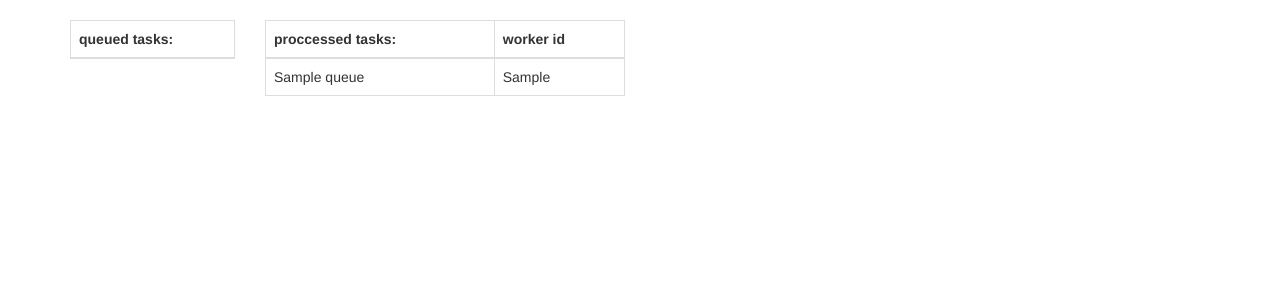
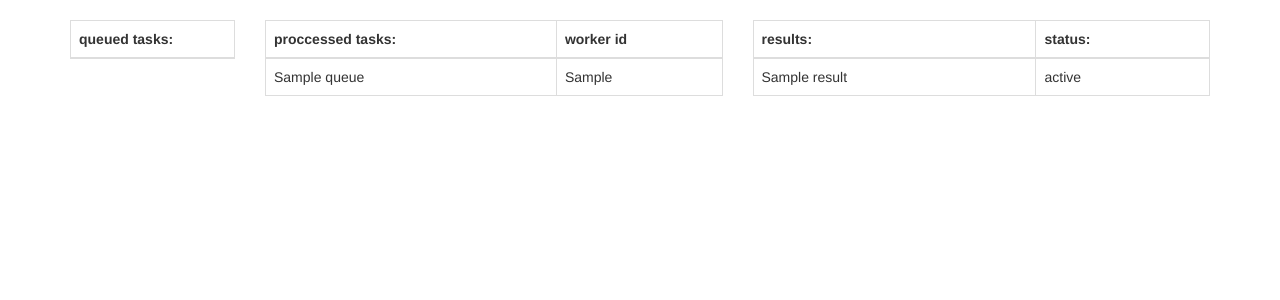
Before and after one commit to georgesock/task_runner, a Flask app: page / in a window 1280 px wide. Shown: the part 52-352 px from the top of the page. Run offline with Flask 2, Linux system fonts and the light colour scheme; tables that the repository leaves empty hold one stand-in row (values such as "Sample post"); lists and menus that the app fills with data are empty; some libraries are stand-ins or nearby versions.

Commit message:
add results

```diff
--- a/tasks.py
+++ b/tasks.py
@@ -24,6 +24,7 @@ def infinete_loop(self=None):
     while True:
         pass
 
+
 if __name__ == '__main__':
 
     app.tasks['l_sleep'].delay()
--- a/web_queue/models.py
+++ b/web_queue/models.py
@@ -25,7 +25,8 @@ class Results(Base):
     __tablename__ = 'results'
     id = Column(Integer, primary_key=True)
     name = Column(String(100), index=True)
-    status = Column(String(1000))
+    status = Column(String(10))
+    result = Column(String(1000))
 
 
 
@@ -33,7 +34,7 @@ class Results(Base):
 class DB(object):
 
     def __init__(self, db_uri):
-        self.engine = create_engine(db_uri)
+        self.engine = create_engine(db_uri, pool_size=20, max_overflow=0)
 
     def get_session(self):
         session_factory = sessionmaker(autocommit=False, autoflush=True, bind=self.engine)
--- a/web_queue/queue.py
+++ b/web_queue/queue.py
@@ -1,10 +1,11 @@
 import logging
 
-from web_queue.models import Queue, DB
+from web_queue.models import Queue, Results, DB
+from config import Config
 
 
 class TaskQueue(object):
-    def __init__(self, db_uri):
+    def __init__(self, db_uri=Config.SQLALCHEMY_DATABASE_URI):
         self.db = DB(db_uri)
         self.session = self.db.get_session()
         self._logger = logging.getLogger('TaskQueue Instance')
@@ -50,6 +51,7 @@ class TaskQueue(object):
             return task
 
     def delete(self, id):
+
         task = self.session.query(Queue).get(id)
         self.session.delete(task)
         self.session.flush()
@@ -61,8 +63,17 @@ class TaskQueue(object):
         self.session.commit()
 
 
-if __name__ == '__main__':
-    from config import Config
-    tq = TaskQueue(Config.SQLALCHEMY_DATABASE_URI)
-    r = tq.get_all()
-    print r
+class TaskResults(object):
+    def __init__(self, db_uri=Config.SQLALCHEMY_DATABASE_URI):
+        self.db = DB(db_uri)
+        self.session = self.db.get_session()
+        self._logger = logging.getLogger('TaskResults Instance')
+
+    def save_result(self, task_name, status, result=None):
+        result = Results(name=task_name, status=status, result=result)
+        self.session.add(result)
+        self.session.commit()
+
+    def get_all(self):
+        results = self.session.query(Results).all()
+        return results
--- a/web_queue/routes.py
+++ b/web_queue/routes.py
@@ -1,7 +1,7 @@
 from flask import render_template, request, abort, jsonify
 
 from web_queue import app
-from web_queue.queue import TaskQueue
+from web_queue.queue import TaskQueue, TaskResults
 from config import Config
 
 
@@ -11,9 +11,12 @@ def index():
     Main page of the web_queue application
     :return:
     """
-    task_queue = TaskQueue(Config.SQLALCHEMY_DATABASE_URI)
+    task_queue = TaskQueue()
+    task_results = TaskResults()
     tasks = task_queue.get_all()
-    return render_template('index.html', task_queue=tasks)
+    results = task_results.get_all()
+    data = dict(tasks=tasks, results=results)
+    return render_template('index.html', data=data)
 
 
 @app.route('/api/v1/tasks', methods=['GET'])
@@ -22,7 +25,7 @@ def get_tasks():
     Rest method, which gets all task from task_queue
     :return:
     """
-    task_queue = TaskQueue(Config.SQLALCHEMY_DATABASE_URI)
+    task_queue = TaskQueue()
     tasks = task_queue.get_all()
     tasks_names = list([(task.name, task.worker) for task in tasks])
     json_response = jsonify({"tasks": tasks_names})
--- a/web_queue/templates/index.html
+++ b/web_queue/templates/index.html
@@ -2,7 +2,7 @@
 <html lang="en">
 <head>
     <meta charset="UTF-8">
-    <meta http-equiv="refresh" content="10" >
+{#    <meta http-equiv="refresh" content="10" >#}
     <title>Web Queue of TaskRunner App</title>
     <link href="/static/css/bootstrap.min.css" rel="stylesheet" media="screen">
     <link href="/static/css/bootstrap-responsive.css" rel="stylesheet">
@@ -32,7 +32,7 @@
                 </tr>
                 </thead>
                 <tbody>
-                {% for task in task_queue %}
+                {% for task in data['tasks'] %}
                     <tr>
                         {% if not task.worker  %}
                         <td>{{ task.name }}</td>
@@ -43,7 +43,7 @@
                 </tbody>
             </table>
         </div>
-        <div class="col-sm-4">
+        <div class="col-sm-5">
             <table class="table table-bordered">
                 <thead>
                 <tr>
@@ -52,7 +52,7 @@
                 </tr>
                 </thead>
                 <tbody>
-                {% for task in task_queue %}
+                {% for task in data['tasks'] %}
                     <tr>
                         {% if task.worker  %}
                         <td>{{ task.name }}</td>
@@ -65,6 +65,25 @@
             </table>
 
         </div>
+        <div class="col-sm-5">
+            <table class="table table-bordered">
+                <thead>
+                <tr>
+                    <th scope="col">results:</th>
+                    <th scope="col">status:</th>
+                </tr>
+                </thead>
+                <tbody>
+                {% for result in data['results'] %}
+                    <tr>
+                            <td>{{ result.name }}</td>
+                            <td>{{ result.status }}</td>
+                    </tr>
+                {% endfor %}
+
+                </tbody>
+            </table>
+        </div>
     </div>
     </div>
 
```
Also changed, not shown: app/consumer.py (+16 -3 lines).
